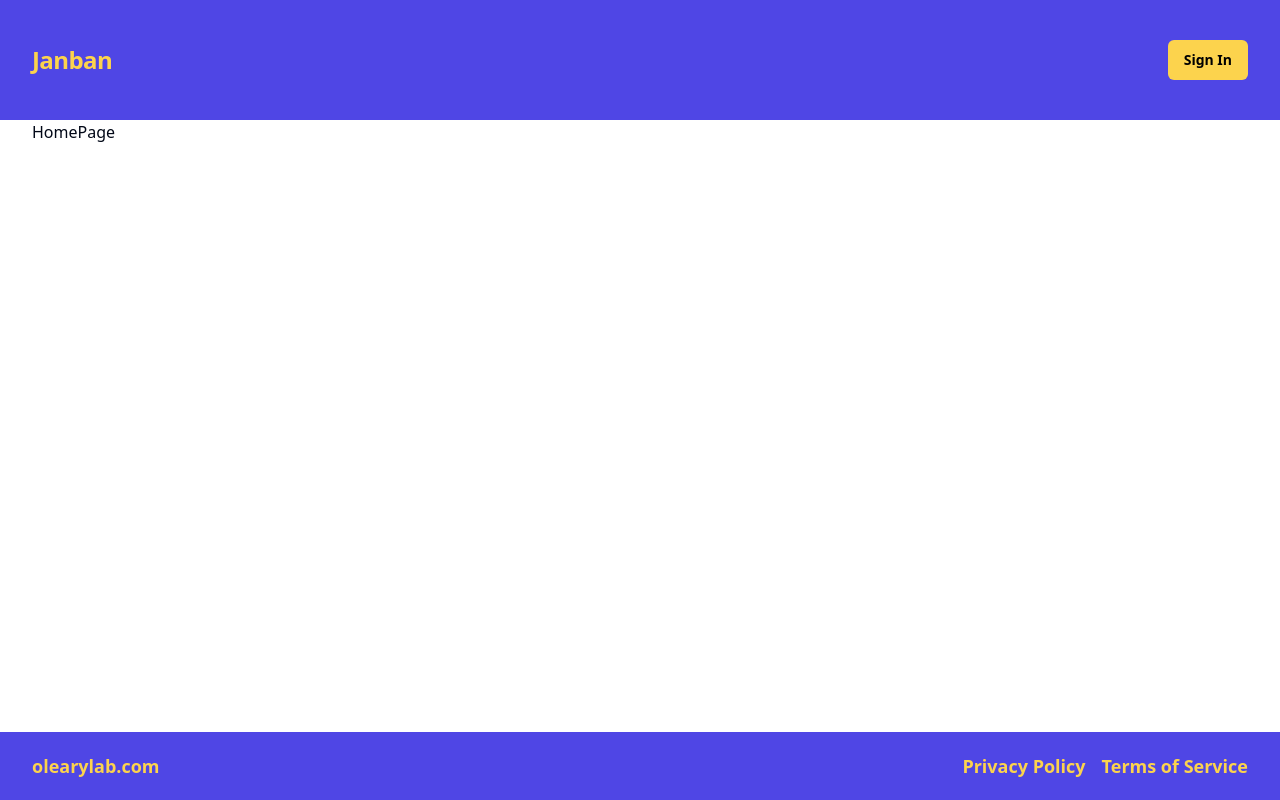
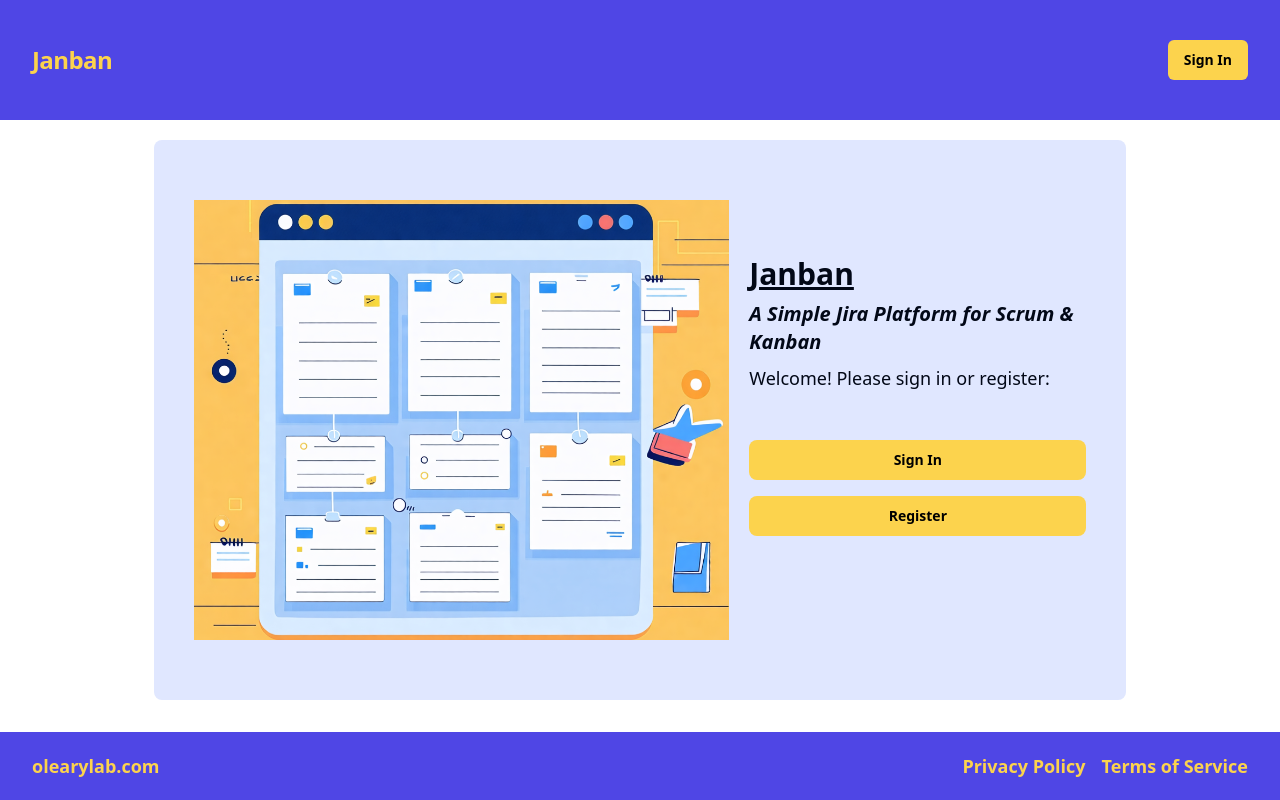
Before and after one commit to cian-oL/janban-app, a React (Vite) app in the folder frontend/: page / in a window 1280 px wide. Built offline with nearby package versions, Linux system fonts and the light colour scheme.

Commit message:
Added Sign-in tile to HomePage

```diff
--- /dev/null
+++ b/frontend/src/components/SignInTile.tsx
@@ -0,0 +1,35 @@
+import { Link } from "react-router-dom";
+
+import janbanImage from "../assets/janban-main.png";
+import { Button } from "./ui/button";
+
+const SignInTile = () => {
+  return (
+    <div className="w-full p-10 mx-auto my-5 rounded-lg flex flex-col gap-5 items-center justify-evenly bg-indigo-100 md:max-w-[80%] lg:flex-row">
+      <img src={janbanImage} className="py-5 lg:w-[60%]" />
+      <section className="w-fit">
+        <div className="mb-10">
+          <h1 className="text-3xl font-bold underline">Janban</h1>
+          <h2 className="mt-2 text-xl font-bold italic">
+            A Simple Jira Platform for Scrum & Kanban
+          </h2>
+          <p className="mt-2 text-lg">Welcome! Please sign in or register:</p>
+          <div className="mt-10 flex flex-col">
+            <Link to="/sign-in">
+              <Button className="my-2 w-full rounded-lg bg-amber-300 text-black font-bold hover:bg-amber-400">
+                Sign In
+              </Button>
+            </Link>
+            <Link to="/register">
+              <Button className="my-2 w-full rounded-lg bg-amber-300 text-black font-bold hover:bg-amber-400">
+                Register
+              </Button>
+            </Link>
+          </div>
+        </div>
+      </section>
+    </div>
+  );
+};
+
+export default SignInTile;
--- a/frontend/src/pages/HomePage.tsx
+++ b/frontend/src/pages/HomePage.tsx
@@ -1,4 +1,6 @@
+import SignInTile from "@/components/SignInTile";
+
 const HomePage = () => {
-  return <div>HomePage</div>;
+  return <SignInTile />;
 };
 export default HomePage;
```
Also changed, not shown: frontend/src/assets/janban-main.png (added).
